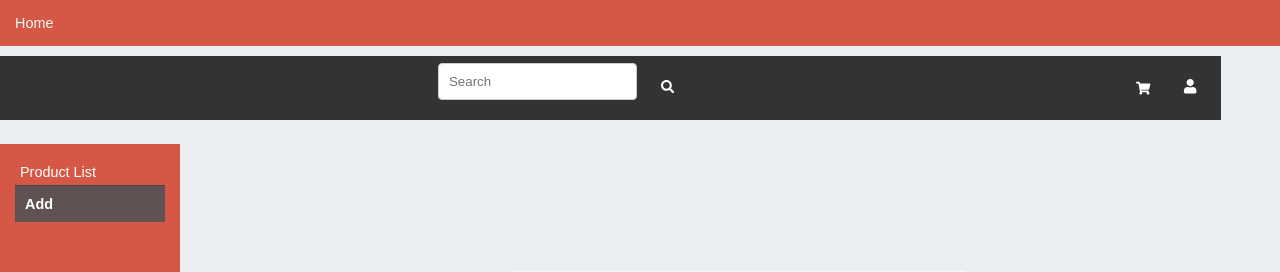
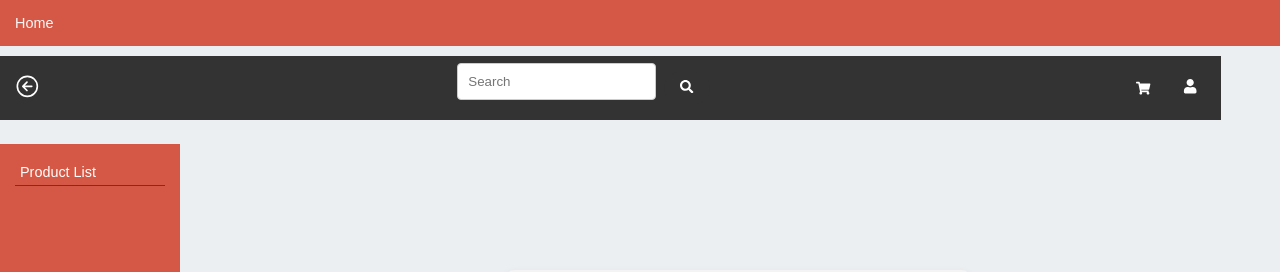
Before and after one commit to pinarrcindemirr/Ecommerce-Website, a React (Create React App) app in the folder proecommerce/: page /AdminPanel/add in a window 1280 px wide. Shown: the top 272 px of the page. Built offline with nearby package versions, Linux system fonts and the light colour scheme; no server answers.

Commit message:
1202-last commit

```diff
--- a/proecommerce/src/App.js
+++ b/proecommerce/src/App.js
@@ -53,7 +53,6 @@ function App() {
               <Route path='addCategory' element={< AddCategory />} />
               <Route path='addBrand' element={<AddBrand/>} />
             </Route>
-            {/*<Route path='/LogOut' element={<LogOut/>}/> */}
             <Route path="*" element={<h1>404 Not Found</h1>} />
         </Routes>
       </Router>
--- a/proecommerce/src/Bars/AdminSidebar.js
+++ b/proecommerce/src/Bars/AdminSidebar.js
@@ -10,11 +10,6 @@ const AdminSidebar = () => {
           className={({ isActive }) => isActive ? 'active-link' : 'link'}
           > Product List
       </NavLink>
-      <NavLink
-        to="/AdminPanel/add"
-        className={({ isActive }) => isActive ? 'active-link' : 'link'}
-        > Add
-     </NavLink>
     </div>
   );
 };
--- a/proecommerce/src/Bars/NavbarMain.js
+++ b/proecommerce/src/Bars/NavbarMain.js
@@ -2,9 +2,12 @@ import React , {useState} from 'react';
 import { FaSearch, FaShoppingCart, FaUser } from 'react-icons/fa';
 import { Link } from 'react-router-dom';
 import './sideBar.css'
+import { useNavigate } from 'react-router-dom';
+import { IoArrowBackCircleOutline } from "react-icons/io5";
 
 const NavbarMain = () => {
   const [isProfileOpen, setIsProfileOpen] = useState(false);
+  const navigate = useNavigate();
 
   const toggleProfileDropdown = () => {
     setIsProfileOpen(!isProfileOpen);
@@ -14,10 +17,15 @@ const NavbarMain = () => {
   setIsProfileOpen(false); // Dropdown menüyü kapat
   // İsteğe bağlı olarak başka işlemler yapabilirsiniz.
 };
-
+const goBack = () => {
+  navigate(-1);
+};
 
   return (
     <div className='navbar-main'>
+      <button onClick={goBack} style={{ color: 'white', background: 'none', border: 'none', cursor: 'pointer' }}>
+        <IoArrowBackCircleOutline size="2em" />
+      </button>
       <div className='search-bar-container'>
         <div className="search-bar">
           <input type="text" placeholder="Search" />
--- a/proecommerce/src/Bars/sideBar.css
+++ b/proecommerce/src/Bars/sideBar.css
@@ -25,7 +25,6 @@
 
 }
 
-
 .search-bar-container {
   display: flex;
   align-items: center;
@@ -37,7 +36,7 @@
   padding: 0.5rem;
   margin-right: 0.5rem;
   border: 1px solid #ccc;
-  width: 500px; /* Input alanının istediğiniz genişliği */
+  width: 400px; /* Input alanının istediğiniz genişliği */
   border-radius: 20px; /* Kenarları yuvarlaklaştırmak için */
 }
 
--- a/proecommerce/src/components/AddProducts.js
+++ b/proecommerce/src/components/AddProducts.js
@@ -69,12 +69,11 @@ const AddProducts = () => {
         setProductInfo({ ...productInfo, category: { ...productInfo.category, categoryId: parseInt(value) } });
       }
     } else if (name === "brandId") {
-      if(name === "addBrand"){
-        navigate('/AdminPanel/addBrand');
-      }else{
-        setProductInfo({ ...productInfo, brand: { ...productInfo.brand, brandId: parseInt(value) } });
-      }
-
+        if(value === "addBrand"){
+          navigate('/AdminPanel/addBrand');
+        }else{
+          setProductInfo({ ...productInfo, brand: { ...productInfo.brand, brandId: parseInt(value) } });
+        }
     } else {
       setProductInfo({ ...productInfo, [name]: value });
     }
@@ -95,7 +94,6 @@ const AddProducts = () => {
 
     navigate('/AdminPanel/listProduct')
     addProduct(productInfo);
-    console.log('aaa',productInfo);
 };
 
   return (
@@ -147,7 +145,7 @@ const AddProducts = () => {
                   onChange={handleInputChange}
                 >
                   <option value="">Selecet Brand </option>
-                  <option className='add-func-option' value="addCategory">+ Add Brand</option>
+                  <option className='add-func-option' value="addBrand">+ Add Brand</option>
                   {isLoadingBrands ? (
                     <option>Loading...</option>
                   ) : isErrorBrands ? (
```
